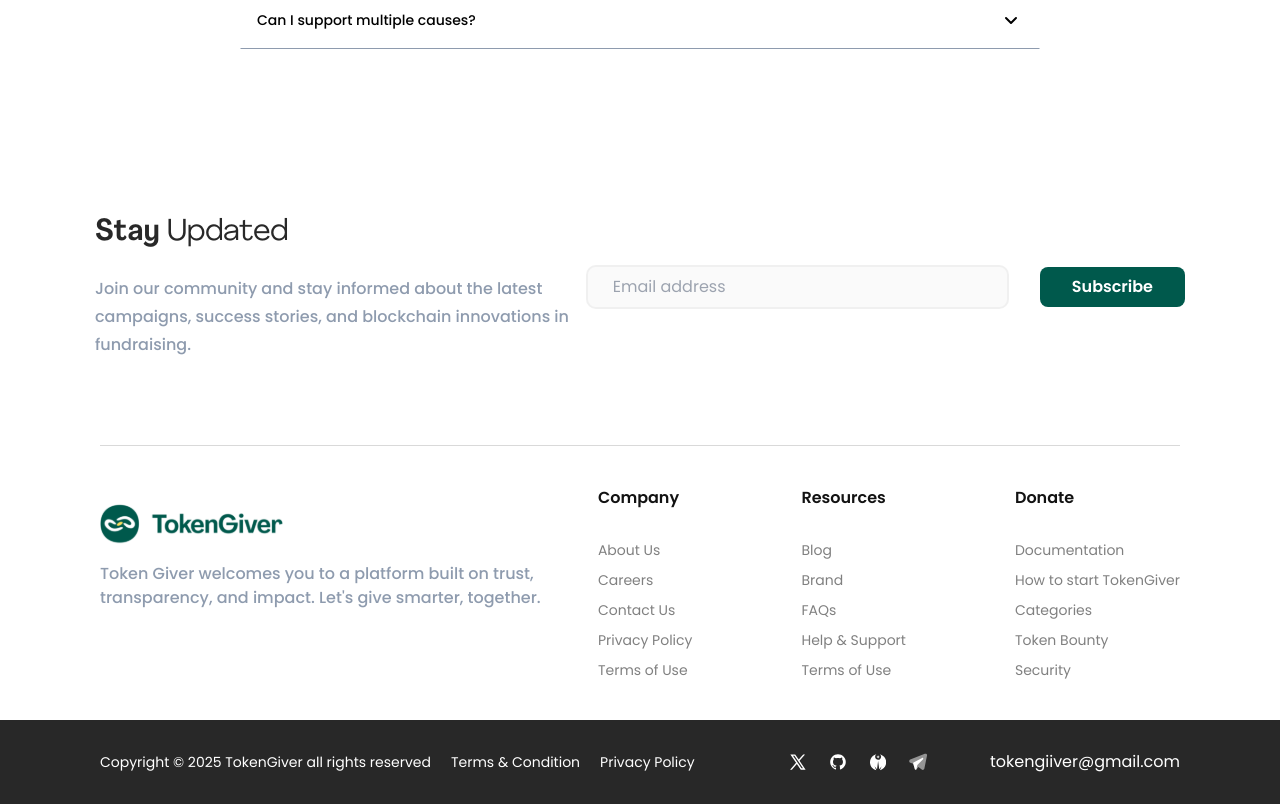
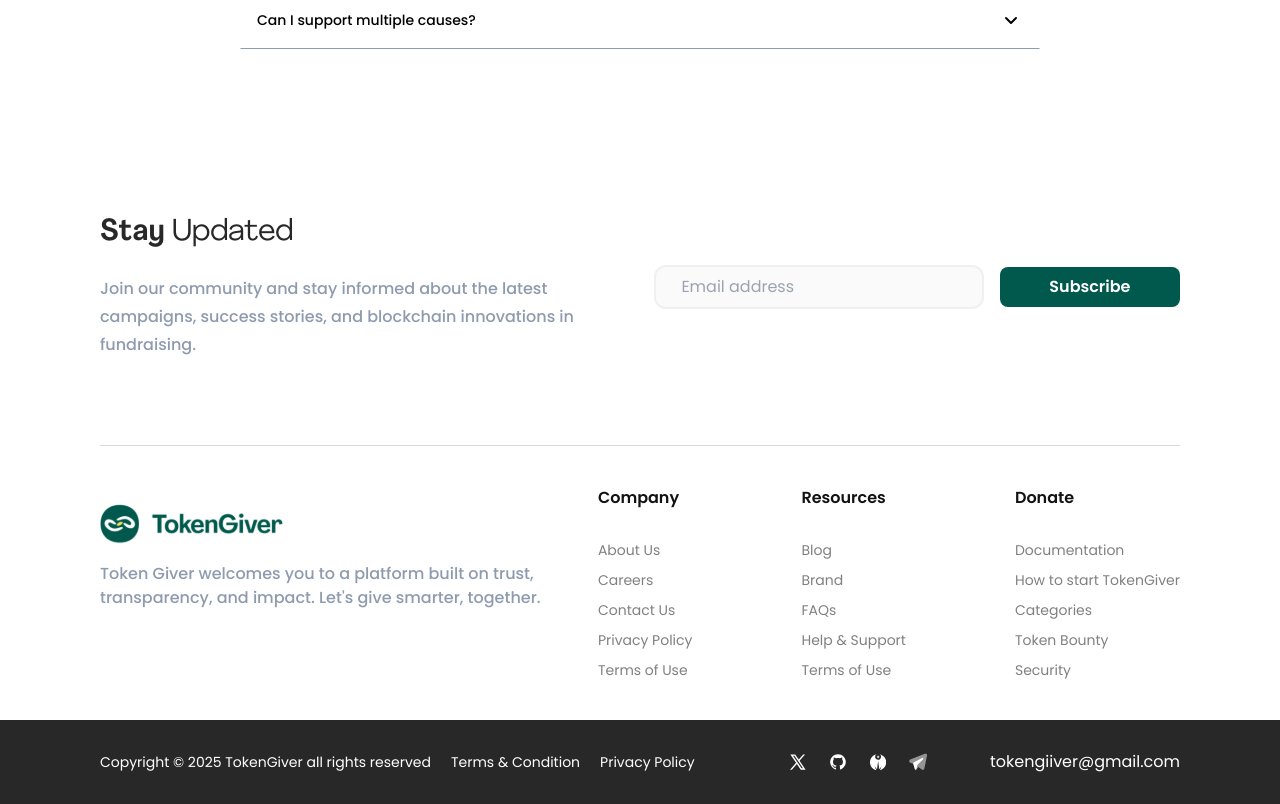
Before and after one commit to Token-Giver/token-giver-website, a Next.js app: page / in a window 1280 px wide. Shown: the part 8060-8864 px from the top of the page. Built offline with nearby package versions, Linux system fonts and the light colour scheme.

Commit message:
feat:enhance responsiveness for newsletter section

```diff
--- a/app/components/newsletter.tsx
+++ b/app/components/newsletter.tsx
@@ -2,8 +2,8 @@ import React from "react";
 
 function NewsLetter() {
   return (
-    <div className="py-[86px] px-[95px] flex justify-between items-center">
-      <div className="max-w-[513px]">
+    <div className="lg:py-[86px] px-6 sm:px-10 lg:px-20 xl:px-[100px]  flex flex-col lg:flex-row gap-5 justify-between lg:items-center 2xl:max-w-[1440px] 2xl:mx-auto">
+      <div className="md:w-3/4 lg:w-1/2">
         <h2 className="text-raisin-black font-AgrandirBold text-3xl mb-6">
           Stay <span className="font-AgrandirRegular">Updated</span>
         </h2>
@@ -12,13 +12,13 @@ function NewsLetter() {
           success stories, and blockchain innovations in fundraising.
         </p>
       </div>
-      <div className="flex gap-x-[31px] items-center">
+      <div className="flex flex-col sm:flex-row gap-4 md:gap-4 items-center">
         <input
           type="text"
           placeholder="Email address"
-          className="py-2 px-[25px] text-ash w-[423px] bg-[#FAFAFA] border-[2px] border-[#0000000A] text-base rounded-[10px]"
+          className="py-2 px-[25px] text-ash w-full  bg-[#FAFAFA] border-[2px] border-[#0000000A] text-base rounded-[12px]"
         />
-        <button className="py-2 px-8 bg-primary rounded-[8px] text-base font-semibold text-white">
+        <button className="w-full sm:w-1/2 py-2 px-8 bg-primary rounded-[8px] text-base font-semibold text-white">
           Subscribe
         </button>
       </div>
```
